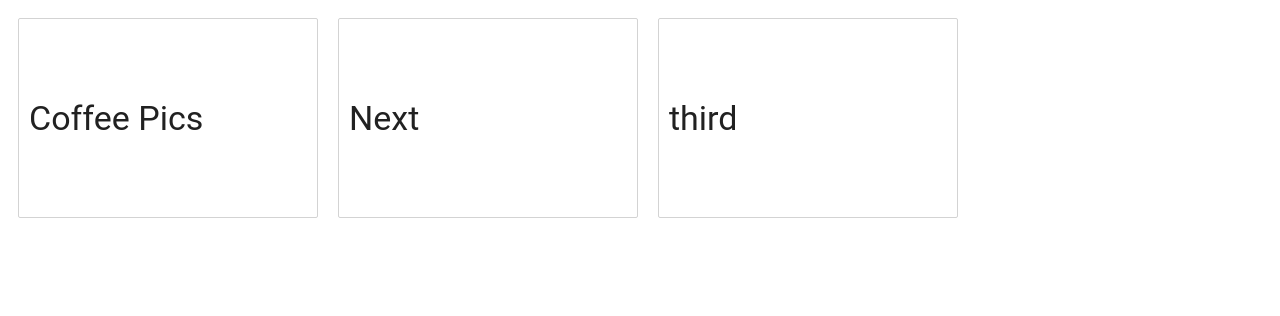
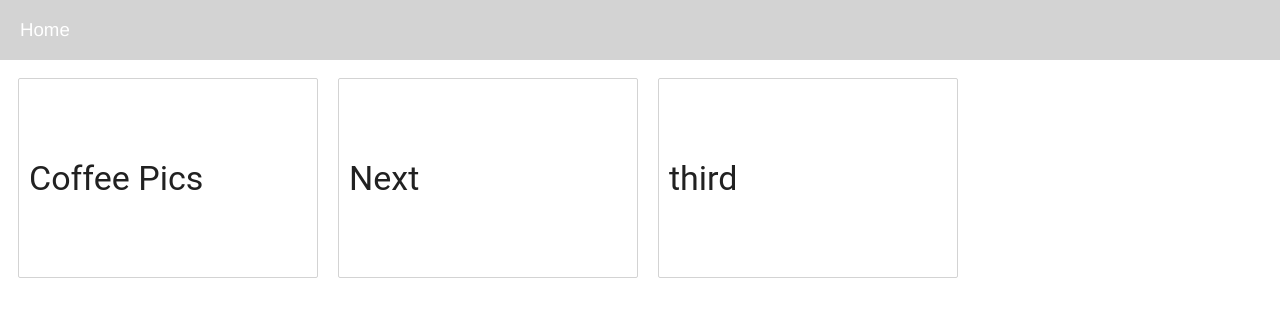
Before and after one commit to FranklinParker/AngularMaterialDesignLite, an Angular app: page / in a window 1280 px wide. Shown: the top 316 px of the page. Built offline with nearby package versions, Linux system fonts and the light colour scheme; what @angular-mdl/core would draw is missing.

Commit message:
navigation

```diff
--- a/src/app/app-routing.module.ts
+++ b/src/app/app-routing.module.ts
@@ -1,10 +1,17 @@
-import { NgModule } from '@angular/core';
-import { Routes, RouterModule } from '@angular/router';
+import {NgModule} from '@angular/core';
+import {Routes, RouterModule} from '@angular/router';
+import {HomeComponent} from './components/home/home.component';
 
-const routes: Routes = [];
+const routes: Routes = [
+  {
+    path: '',
+    component: HomeComponent
+  }
+];
 
 @NgModule({
   imports: [RouterModule.forRoot(routes)],
   exports: [RouterModule]
 })
-export class AppRoutingModule { }
+export class AppRoutingModule {
+}
--- a/src/app/app.component.html
+++ b/src/app/app.component.html
@@ -1,2 +1,2 @@
-<app-home></app-home>
+<app-top-nav></app-top-nav>
 <router-outlet></router-outlet>
--- a/src/app/app.module.ts
+++ b/src/app/app.module.ts
@@ -4,11 +4,13 @@ import {MdlModule} from '@angular-mdl/core';
 import { AppRoutingModule } from './app-routing.module';
 import { AppComponent } from './app.component';
 import { HomeComponent} from './components/home/home.component';
+import { TopNavComponent } from './components/top-nav/top-nav.component';
 
 @NgModule({
   declarations: [
     AppComponent,
-    HomeComponent
+    HomeComponent,
+    TopNavComponent
   ],
   imports: [
     BrowserModule,
--- a/src/app/components/home/home.component.html
+++ b/src/app/components/home/home.component.html
@@ -20,3 +20,4 @@
     </div>
 
   </main>
+</div>
--- /dev/null
+++ b/src/app/components/top-nav/top-nav.component.html
@@ -0,0 +1,3 @@
+<div >
+  <a routerLink="/">Home</a>
+</div>
--- /dev/null
+++ b/src/app/components/top-nav/top-nav.component.scss
@@ -0,0 +1,14 @@
+div{
+  display: flex;
+  align-content: center;
+  height: 60px;
+  background-color: lightgrey;
+}
+
+
+a{
+  text-decoration: none;
+  color: white;
+  font-size: 14pt;
+  margin: 20px;
+}
--- /dev/null
+++ b/src/app/components/top-nav/top-nav.component.ts
@@ -0,0 +1,15 @@
+import { Component, OnInit } from '@angular/core';
+
+@Component({
+  selector: 'app-top-nav',
+  templateUrl: './top-nav.component.html',
+  styleUrls: ['./top-nav.component.scss']
+})
+export class TopNavComponent implements OnInit {
+
+  constructor() { }
+
+  ngOnInit() {
+  }
+
+}
```
